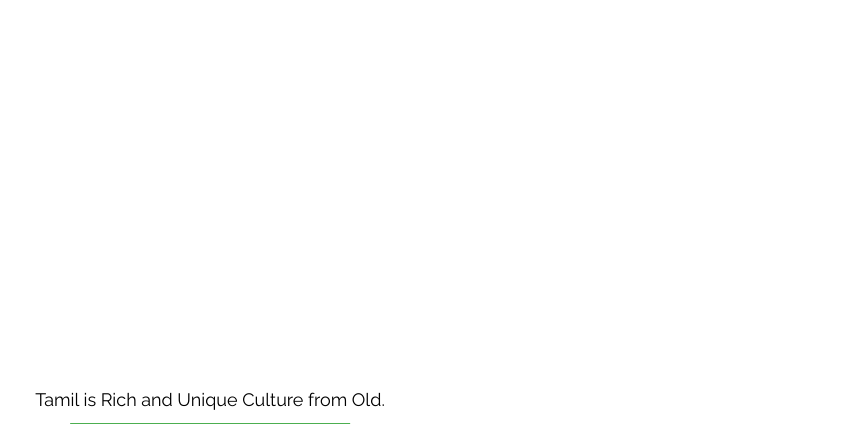
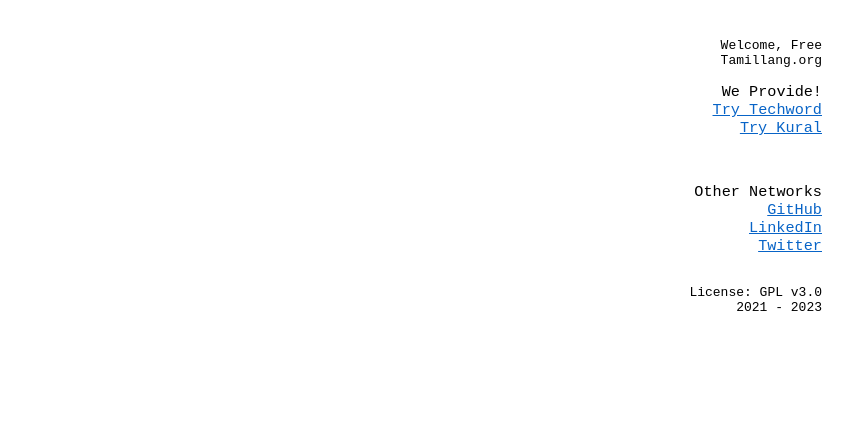
Before and after one commit to TamilLang/tamillang.github.io, a plain HTML site: page index.html in a window 1280 px wide. Shown: the whole page, without its empty margins (430-1280 px from the left). Drawn offline with nearby package versions, Linux system fonts and the light colour scheme; a web font is replaced by a local one.

Commit message:
updated - 2023

```diff
--- a/index.html
+++ b/index.html
@@ -1,31 +1,63 @@
 <html>
-    <title>Tamil Lang</title>
-    <meta charset="UTF-8">
-    <meta name="viewport" content="width=device-width, initial-scale=1">
-    <link rel="stylesheet" href="https://www.w3schools.com/w3css/4/w3.css">
-    <link rel="stylesheet" href="https://fonts.googleapis.com/css?family=Raleway">
+<head>
+    <link rel="stylesheet" href="/static/css/style.css">
+	<!-- Primary Meta Tags -->
+  	<meta charset="utf-8">
+  	<title>Home. tamillang.org</title>
+	<meta name="title" content="Tamillang">
+	<meta name="description" content="tamillang.org">
+
+	<!-- Open Graph / Facebook -->
+	<meta property="og:type" content="website">
+	<meta property="og:url" content="http://twitter.com/tamillang.org">
+	<meta property="og:title" content="tamillang">
+	<meta property="og:description" content="This page for tamillang facebook">
+	<meta property="og:image" content="https://tamillang.org/assets/tamillang.jpeg">
+
+	<!-- Twitter -->
+	<meta property="twitter:card" content="summary_large_image">
+	<meta property="twitter:url" content="http://twitter.com/tamillang">
+	<meta property="twitter:title" content="tamillang">
+	<meta property="twitter:description" content="This page for tamillang twitter">
+	<meta property="twitter:image" content="http://tamillang.org/assets/tamillang.jpeg">
+</head>
+<link rel="preconnect" href="https://fonts.googleapis.com">
+<link rel="preconnect" href="https://fonts.gstatic.com" crossorigin>
+<link href="https://fonts.googleapis.com/css2?family=Red+Hat+Mono:wght@300;400;500;700&display=swap" rel="stylesheet">
 <style>
-        body,h1 {font-family: "Raleway", sans-serif}
-        body, html {height: 100%}
-        .bgimg {
-            min-height: 100%;
-            background-position: center;
-            background-size: cover;
+* {
+    font-family: 'Red Hat Mono', monospace;
+    font-weight: 500;
 }
 </style>
 <body>
-        <div class="bgimg w3-display-container w3-animate-opacity w3-text-white">
-            <div class="w3-display-topleft w3-padding-large w3-xlarge">
+	<div id="menu">
+	<span>Welcome, Free</span>
+	<span class="title">Tamillang.org</span>
+	  <br>
+      <ul>
+          <h3>
+              <li>We Provide!</li>
+              <li><a href="https://word.tamillang.org">Try Techword</a></li>
+              <li><a href="https://kural.tamillang.org">Try Kural</a></li>
+          </h3>
+      </ul>
+      <br>
+      <ul>
+          <h3>
+              <li>Other Networks</li>
+              <li><a href="https://github.com/tamillang/">GitHub</a></li>
+              <li><a href="https://linkedin.com/company/tamillang">LinkedIn</a></li>
+              <li><a href="https://twitter.com/tamillang/">Twitter</a></li>
+              <!--<li><a href="https://instagram.com/tamillang/">Instagram</a></li>-->
+          </h3>
+      </ul>
+      <br>
+	<span>License: GPL v3.0</span>
+	<span>2021 - 2023</span>
     </div>
-            <div class="w3-display-middle">
-                <h1 class="w3-large w3-animate-top" style="color:#000000">Tamil is Rich and Unique Culture from Old.</h1>
-                <hr class="w3-border-green" style="margin:auto;width:80%">
-            </div>
-            <!--
-            <center>
-                <h3 class="w3-animate-top" style="color:#000000;font-weight: bold; ">வணக்கம் பிரபஞ்சம்!</h3>
-            </center>
-            -->
+    <div id="left">&nbsp;</div>
+    <div id="content">
     </div>
 </body>
 </html>
--- /dev/null
+++ b/static/css/style.css
@@ -0,0 +1,53 @@
+body {
+  font-family: Helvetica;
+  font-size: 13px;
+}
+
+#menu {
+  float: right;
+  margin-top: 30px;
+  margin-right: 20px;
+  text-align: right;
+  width: 150px;
+  font-family: "Myriad Pro", "Helvetica Neue", Helvetica;
+}
+
+#menu .title {
+}
+
+#menu ul {
+  list-style-type: none;
+  margin: 0;
+  padding: 0;
+}
+
+#menu li a {
+  display: inline-block;
+  color: #0864c7;
+}
+
+#left {
+  height: 1px;
+  float: left;
+  display: block;
+  min-width: 0;
+  overflow: hidden;
+  width: 200px;
+  margin: 0;
+  padding: 0;
+}
+
+#content {
+  margin-top: 15px;
+  float: left;
+  width: 500px;
+}
+
+#content h1, #content h2, #content h3 {
+  font-family: "Myriad Pro", "Helvetica Neue", Helvetica;
+  margin: 0;
+}
+
+#content h2 {
+  margin-top: 2em;
+}
```
Also changed, not shown: assets/css/styles.css (deleted), 1 other file. Lines whose indentation alone changed are shown as unchanged.
